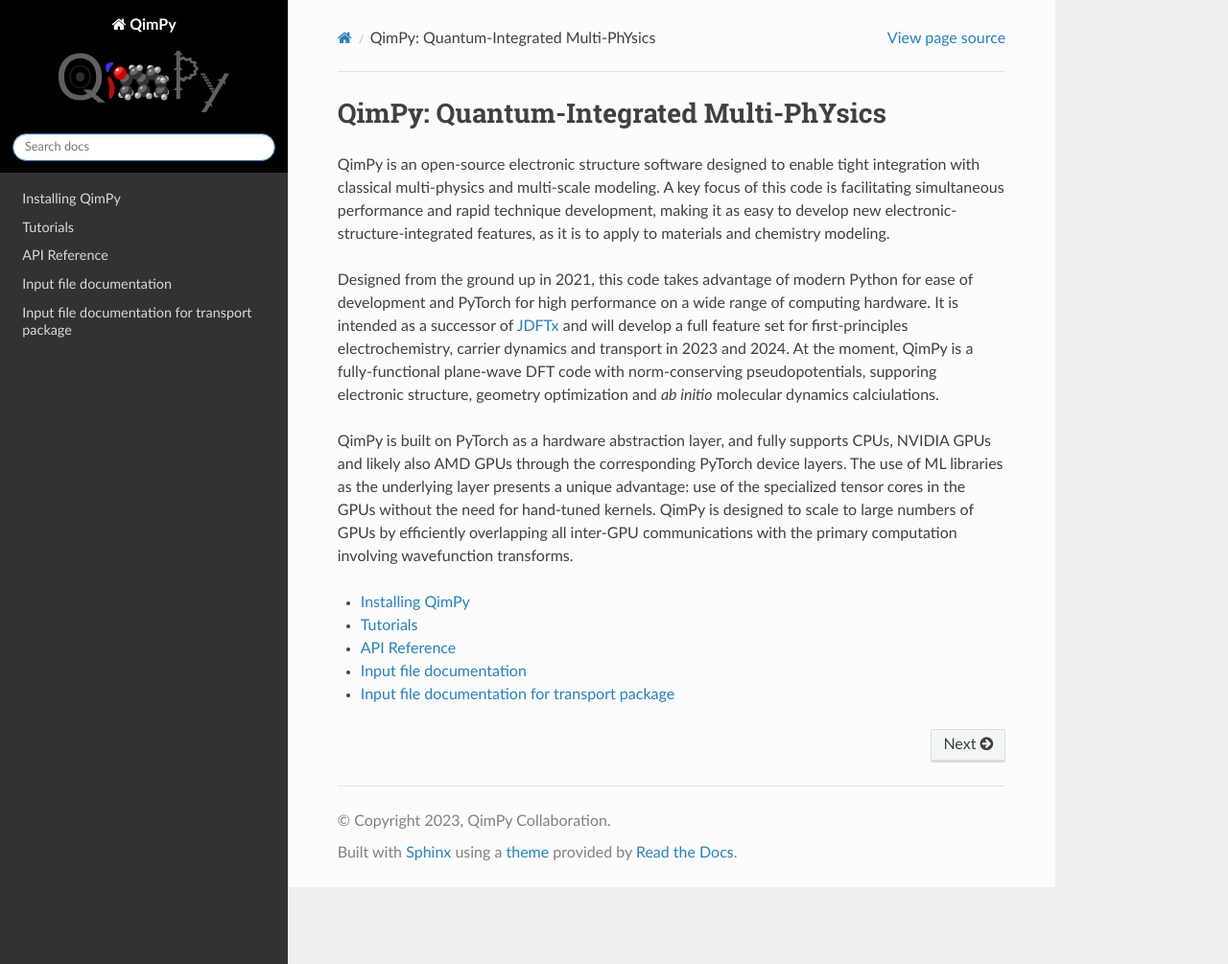
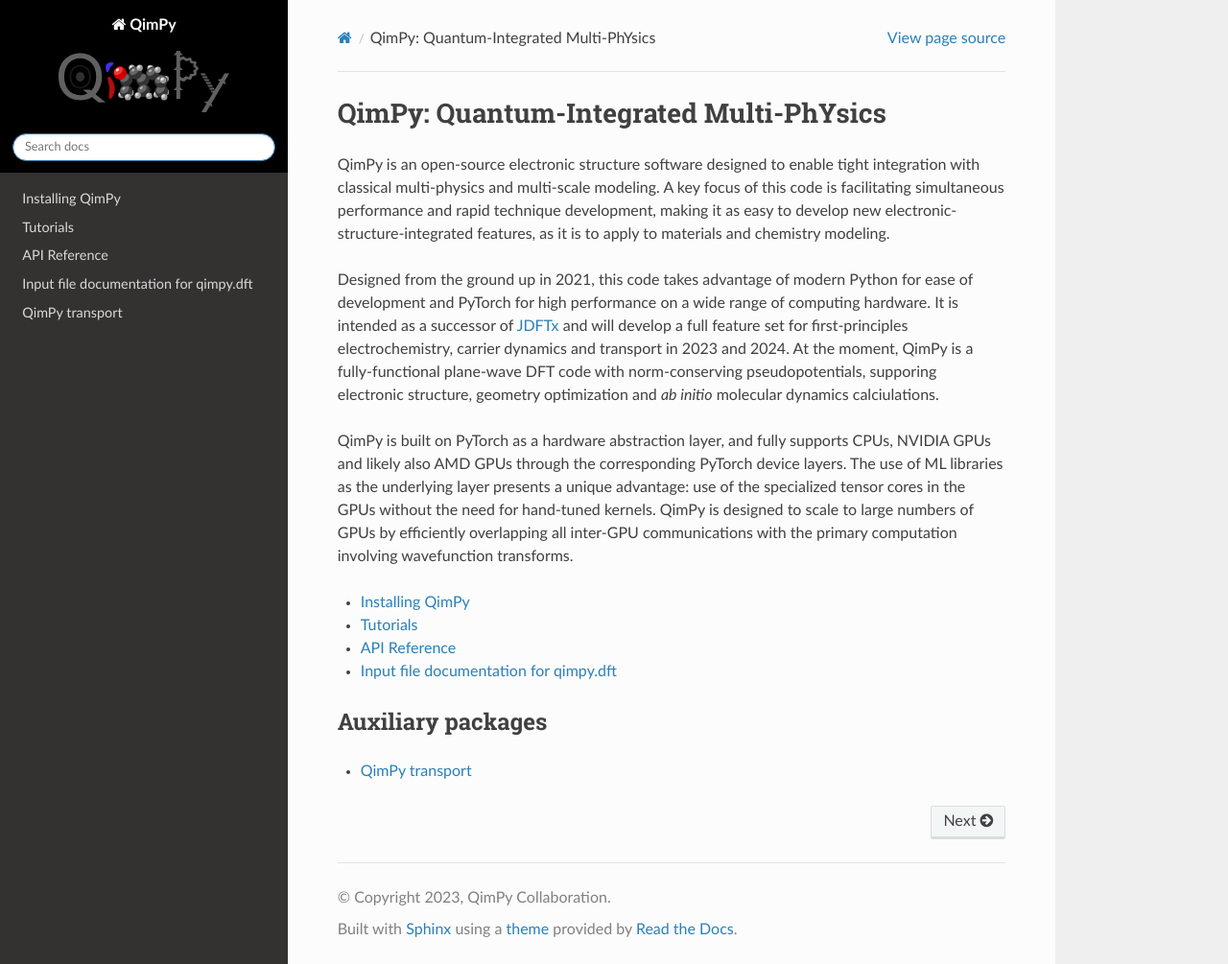
Before and after one commit to shankar1729/qimpy, a Sphinx documentation site: the page built from docs/source/index.rst, in a window 1280 px wide and 1005 px high. Shown: the whole window at 96% size. Built offline with Sphinx 7.4.7 and the Read the Docs theme 2.0.0, drawn with Linux system fonts in a browser that asks for light colours.

Commit message:
Moved transport input documentation under a new docs subdirectory for transport

```diff
--- a/docs/source/index.rst
+++ b/docs/source/index.rst
@@ -29,4 +29,12 @@
     tutorials/index
     api
     inputfile
-    transportinput
+
+
+Auxiliary packages
+------------------
+
+.. toctree::
+    :maxdepth: 1
+
+    transport/index
--- a/docs/source/inputfile.rst
+++ b/docs/source/inputfile.rst
@@ -1,5 +1,5 @@
-Input file documentation
-========================
+Input file documentation for qimpy.dft
+======================================
 
 QimPy uses the `YAML format <https://yaml.org>`_ for input files.
 See below for a complete list of settings.
--- a/docs/source/transportinput.rst
+++ b/docs/source/transport/inputfile.rst
@@ -1,5 +1,5 @@
-Input file documentation for transport package
-==============================================
+Input file documentation for qimpy.transport
+============================================
 
 QimPy uses the `YAML format <https://yaml.org>`_ for input files.
 See below for a complete list of settings.
```
Also changed, not shown: docs/source/transport/index.rst (added, +11 -0 lines).
